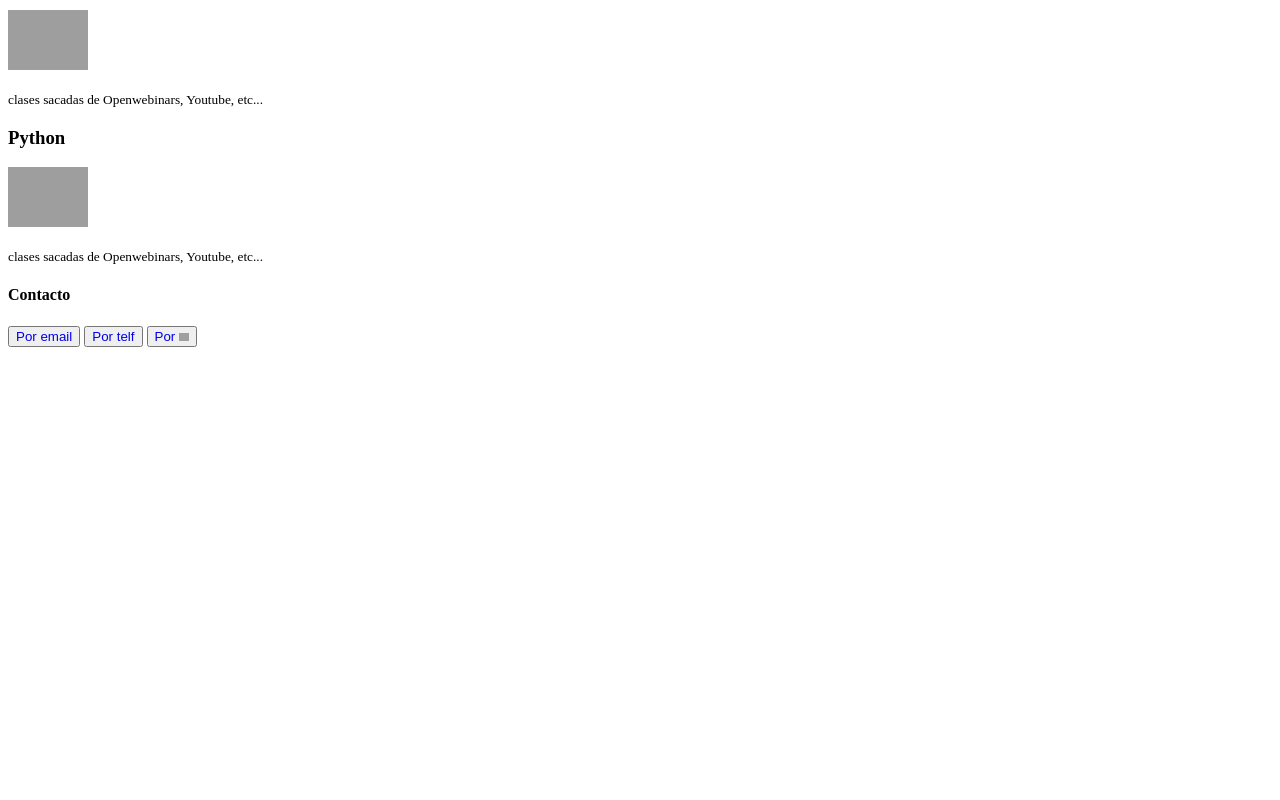
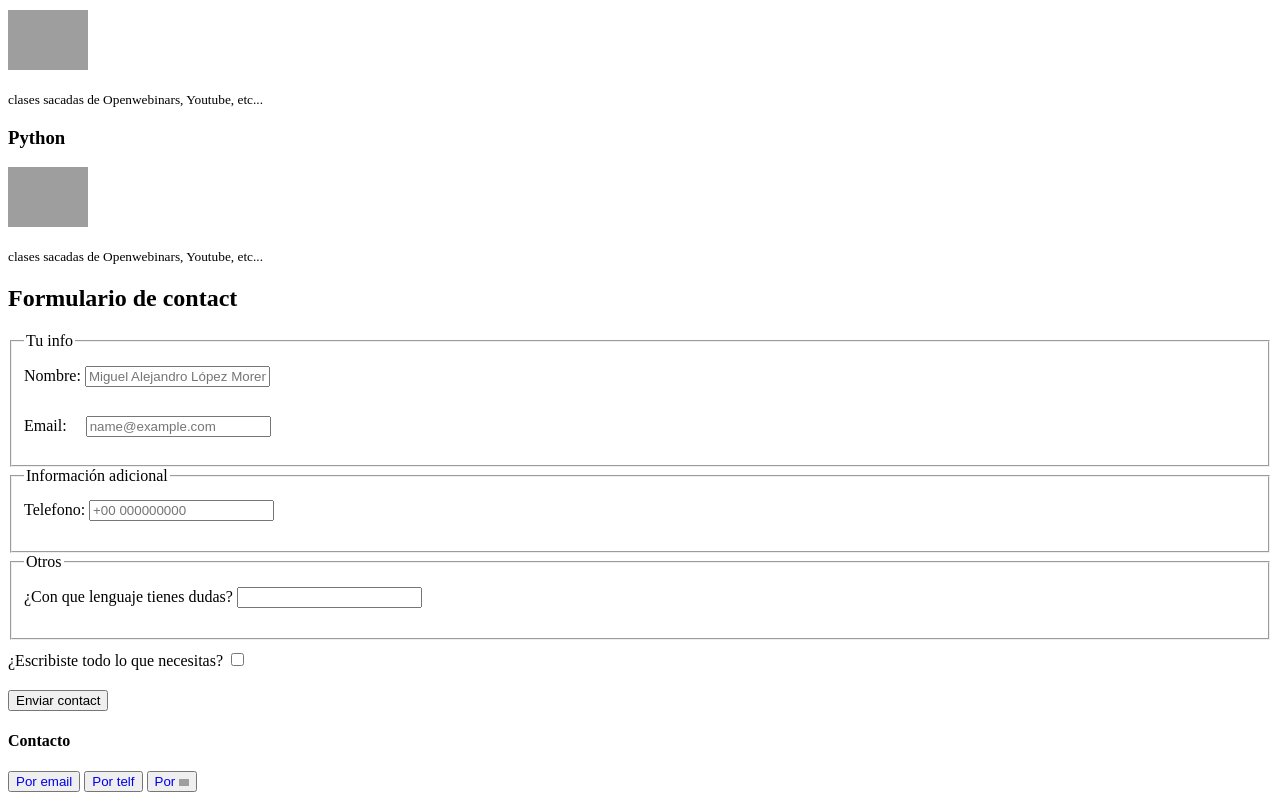
Before and after one commit to AScritp/HTML-CURSO, a plain HTML site: page sub-pages/semantico.html in a window 1280 px wide. Shown: the part 1439-2239 px from the top of the page. Before the commit the page ends 1794 px from the top, so only its background shows below. Drawn offline with Linux system fonts and the light colour scheme; grey boxes are pictures that could not be loaded.

Commit message:
add:form,label,fieldset,legendinput,datal,list mod:style

```diff
--- a/style.css
+++ b/style.css
@@ -43,5 +43,15 @@
 .lession-content{
     margin-top: 100px;
 }
+label{
+    display: inline-block;
+    align-content: space-between;
+    padding: 10px 15px 20px 0px;
+
+}
+form .confirm{
+
+    display: list-item;
+}
 /*FIN-Estilo para el espaico de contenido en
 "semantico.html"*/
--- a/sub-pages/semantico.html
+++ b/sub-pages/semantico.html
@@ -36,7 +36,7 @@
                 <header>
                     <h3>Aprender los estos lenguajes</h3>
                 </header>
-                    <ul class="lista-de-metas">
+                    <ol class="lista-de-metas" >
                         <li><a  href="#html">Html</a></li>
                         <li><a href="#css">Css</a></li>
                         <li><a href="#astro">Astro</a></li>
@@ -126,8 +126,63 @@
                 </footer>
             </article>
         </section>
+        <section>
+            <h2>Formulario de contact</h2>
+            <form method="post" action="/">
+                <datalist id="language">
+                    <option value="JavaScript"></option>
+                    <option value="Python"></option>
+                    <option value="React"></option>
+                    <option value="Astro"></option>
+                    <option value="Css"></option>
+                    <option value="Html"></option>
+                </datalist>
+
+                <fieldset>
+                    <legend>Tu info</legend>
+                    <!--HAY 2 FORMAS DE USAR LABEL, CON Y SIN ID-->
+                    <label>Nombre:
+                        <input
+                        type="text"
+                        name="name"
+                        placeholder="Miguel Alejandro López Moreno"
+                        required>
+                    </label>
+                    <br>
+                    <label for="mail">Email:</label>
+                    <input
+                        type="email"
+                        id="mail"
+                        name="email"
+                        placeholder="name@example.com"
+                        required>
+                </fieldset>
+                <fieldset>
+                    <legend>Información adicional</legend>
+                    <label>Telefono:
+                        <input type="tel" name="phonenum" placeholder="+00 000000000" required pattern="[0-9]{11}">
+                    </label>
+                </fieldset>
+
+                <fieldset>
+                    <legend>Otros</legend>
+                    <label> ¿Con que lenguaje tienes dudas?
+                        <input list="language">
+                    </label>
+                </fieldset>
+                    <div class="confirm">
+                        <label for="">¿Escribiste todo lo que necesitas?
+                            <input type="checkbox" required>
+                        </label>
+                        <br>
+                        <input type="submit" value="Enviar contact">
+                    </div>
+            </form>
+
+        </section>
 
     </main>
+
     <footer>
         <div>
             <h4>Contacto</h4>
```
